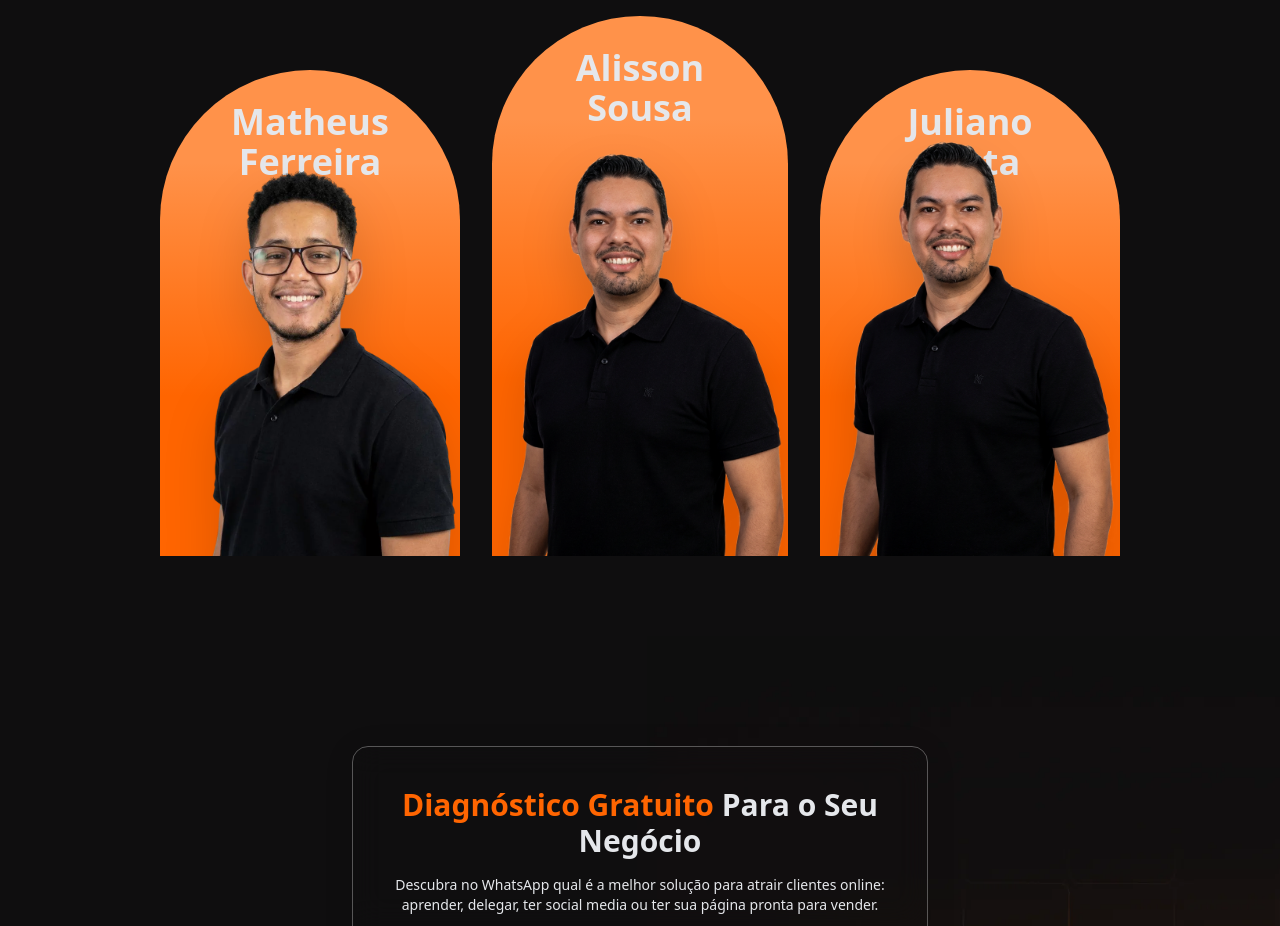
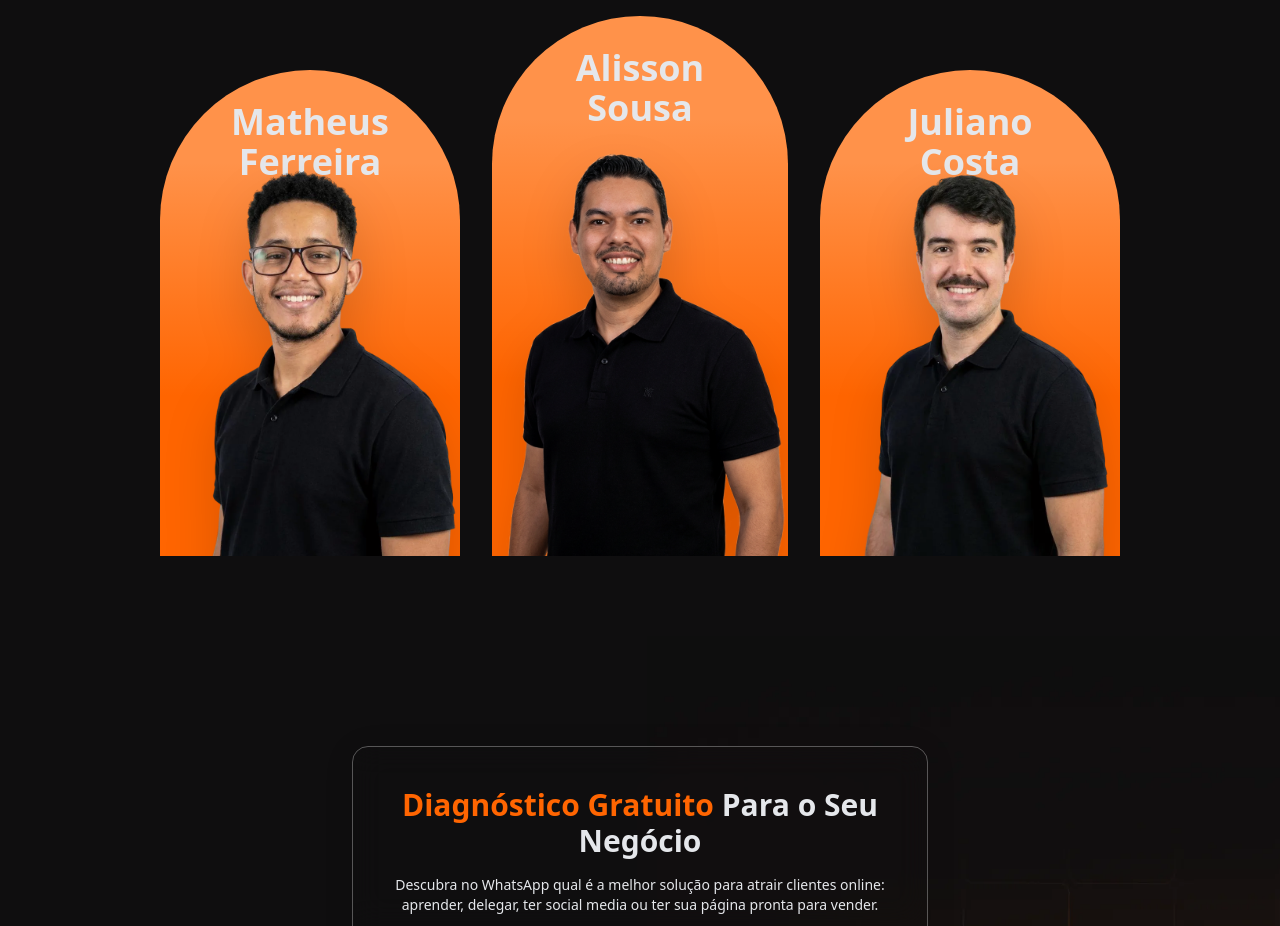
Before and after one commit to MatheusAmon12/lp-alleassessoria, a website built with Parcel: page index.html in a window 1280 px wide. Shown: the part 8220-9146 px from the top of the page. Built offline with nearby package versions, Linux system fonts and the light colour scheme; files whose address does not match are found by name.

Commit message:
chore: complete team photo grid

```diff
--- a/index.html
+++ b/index.html
@@ -1506,15 +1506,14 @@
             </div>
           </div>
 
-          <!-- TODO: add Juliano photographer -->
           <div
             class="h-full lg:h-[90%] rounded-tl-full rounded-tr-full linear-gradient-primary relative overflow-hidden group cursor-pointer w-full"
           >
             <div class="absolute inset-0">
               <img
-                src="/public/alisson_head.webp"
+                src="/public/juliano-copywriter.webp"
                 alt="Foto de Alisson Sousa"
-                class="object-cover w-full h-full relative -bottom-8 lg:-bottom-14 drop-shadow-2xl"
+                class="object-cover w-full h-full relative -bottom-10 lg:-bottom-16 drop-shadow-2xl"
                 loading="lazy"
               />
             </div>
```
Also changed, not shown: public/juliano-copywriter.webp (added), src/styles/output.css.
